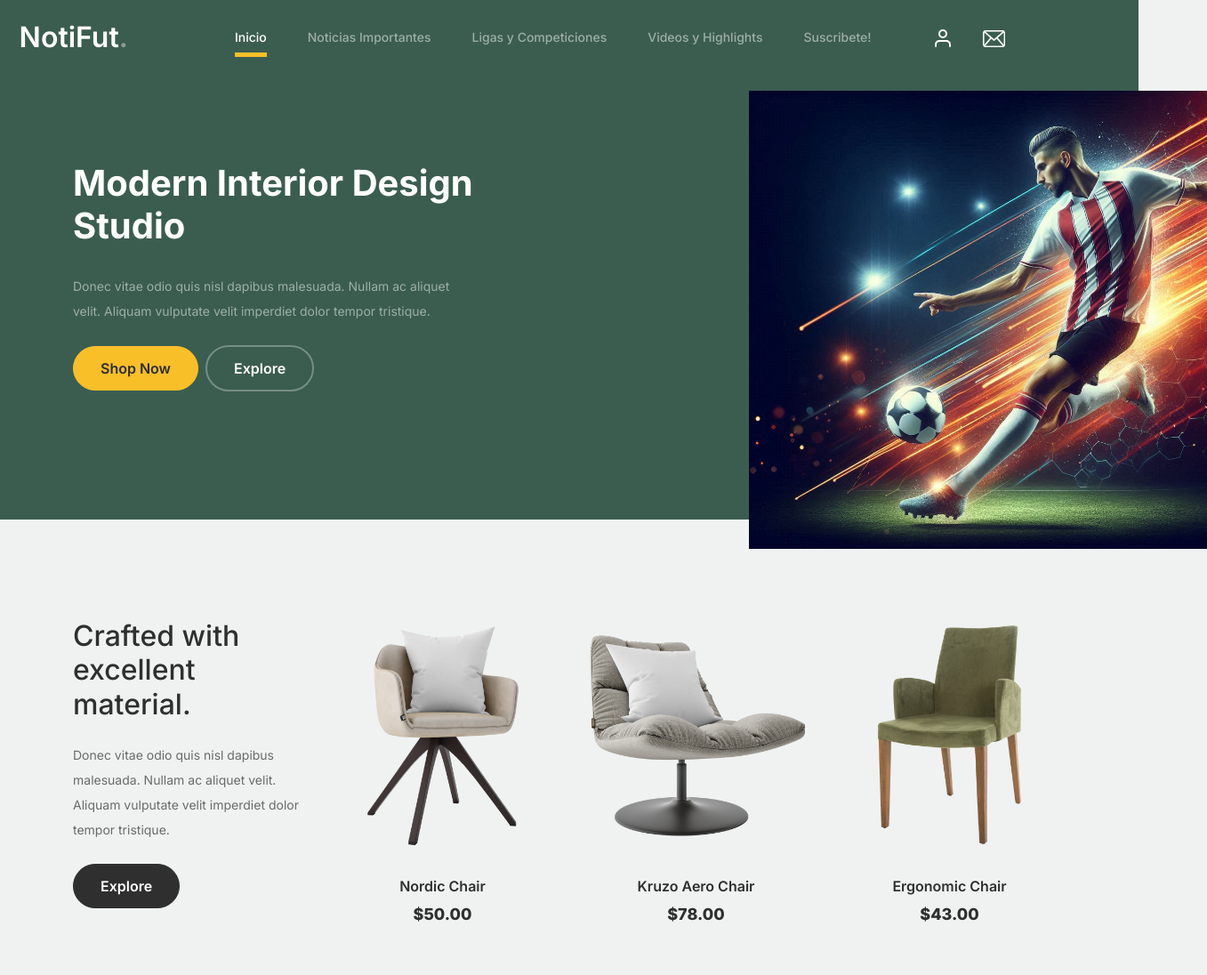
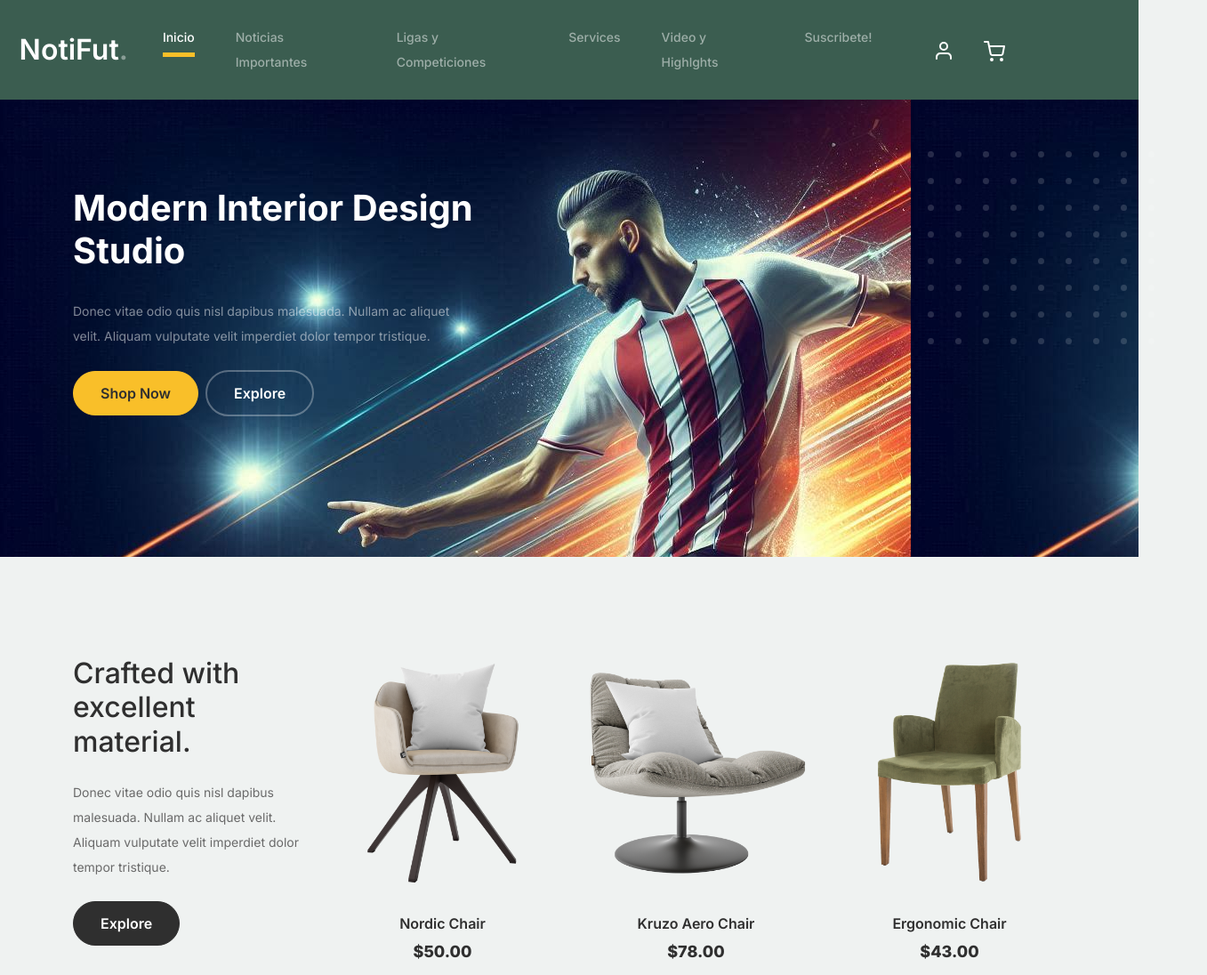
Before and after one commit to carana08/landing, a plain HTML site: page index.html in a window 1280 px wide. Shown: the top 1096 px of the page at 89% size, 1357 px wide, since content can reach past the window. Drawn offline with Linux system fonts and the light colour scheme.

Commit message:
Actualizando cambios

```diff
--- a/css/style.css
+++ b/css/style.css
@@ -108,6 +108,7 @@ a {
 
 .hero {
   background: #3b5d50;
+  background-image: url("/images/fondoPag.jpeg");
   padding: calc(4rem - 30px) 0 0rem 0; }
   @media (min-width: 768px) {
     .hero {
@@ -130,7 +131,7 @@ a {
         font-size: 54px; } }
   .hero p {
     color: rgba(255, 255, 255, 0.5);
-    margin-botom: 30px; }
+    margin-bottom: 30px; }
   .hero .hero-img-wrap {
     position: relative; }
     .hero .hero-img-wrap img {
--- a/index.html
+++ b/index.html
@@ -22,7 +22,7 @@
 	<link href="https://cdnjs.cloudflare.com/ajax/libs/font-awesome/6.0.0-beta3/css/all.min.css" rel="stylesheet">
 	<link href="css/tiny-slider.css" rel="stylesheet">
 	<link href="css/style.css" rel="stylesheet">
-	<title>NotiFut</title>
+	<title>NotiFut </title>
 </head>
 
 <body>
@@ -33,26 +33,26 @@
 		<div class="container">
 			<a class="navbar-brand" href="index.html">NotiFut<span>.</span></a>
 
-			<button class="navbar-toggler" type="button" data-bs-toggle="collapse" data-bs-target="#navbarResponsive"
-				aria-controls="navbarResponsive" aria-expanded="false" aria-label="Toggle navigation">
+			<button class="navbar-toggler" type="button" data-bs-toggle="collapse" data-bs-target="#navbarsFurni"
+				aria-controls="navbarsFurni" aria-expanded="false" aria-label="Toggle navigation">
 				<span class="navbar-toggler-icon"></span>
 			</button>
 
-			<div class="collapse navbar-collapse" id="navbarResponsive">
+			<div class="collapse navbar-collapse" id="navbarsFurni">
 				<ul class="custom-navbar-nav navbar-nav ms-auto mb-2 mb-md-0">
 					<li class="nav-item active">
 						<a class="nav-link" href="#inicio">Inicio</a>
 					</li>
 					<li><a class="nav-link" href="#noticias">Noticias Importantes</a></li>
-					<li><a class="nav-link" href="#ligas">Ligas y Competiciones</a></li>
-					<li><a class="nav-link" href="#videos">Videos y Highlights</a></li>
-					<li><a class="nav-link" href="#suscribete">Suscribete!</a></li>
-					<!-- <li><a class="nav-link" href="contact.html">Contact us</a></li> -->
+					<li><a class="nav-link" href="about.html">Ligas y Competiciones</a></li>
+					<li><a class="nav-link" href="services.html">Services</a></li>
+					<li><a class="nav-link" href="blog.html">Video y Highlghts</a></li>
+					<li><a class="nav-link" href="contact.html">Suscribete!</a></li>
 				</ul>
 
 				<ul class="custom-navbar-cta navbar-nav mb-2 mb-md-0 ms-5">
 					<li><a class="nav-link" href="#"><img src="images/user.svg"></a></li>
-					<li><a class="nav-link" href="#"><img src="images/correo.png" width="25"></a></li>
+					<li><a class="nav-link" href="cart.html"><img src="images/cart.svg"></a></li>
 				</ul>
 			</div>
 		</div>
@@ -64,7 +64,7 @@
 	<div class="hero" id="inicio">
 		<div class="container">
 			<div class="row justify-content-between">
-				<div class="col-lg-8">
+				<div class="col-lg-5">
 					<div class="intro-excerpt">
 						<h1>Modern Interior <span clsas="d-block">Design Studio</span></h1>
 						<p class="mb-4">Donec vitae odio quis nisl dapibus malesuada. Nullam ac aliquet velit. Aliquam
@@ -73,9 +73,9 @@
 								class="btn btn-white-outline">Explore</a></p>
 					</div>
 				</div>
-				<div class="col-lg-4">
+				<div class="col-lg-7">
 					<div class="hero-img-wrap">
-						<img src="images/fondoPag.jpeg" width="515" class="img-fluid">
+						<!--<img src="images/couch.png" class="img-fluid">-->
 					</div>
 				</div>
 			</div>
```
